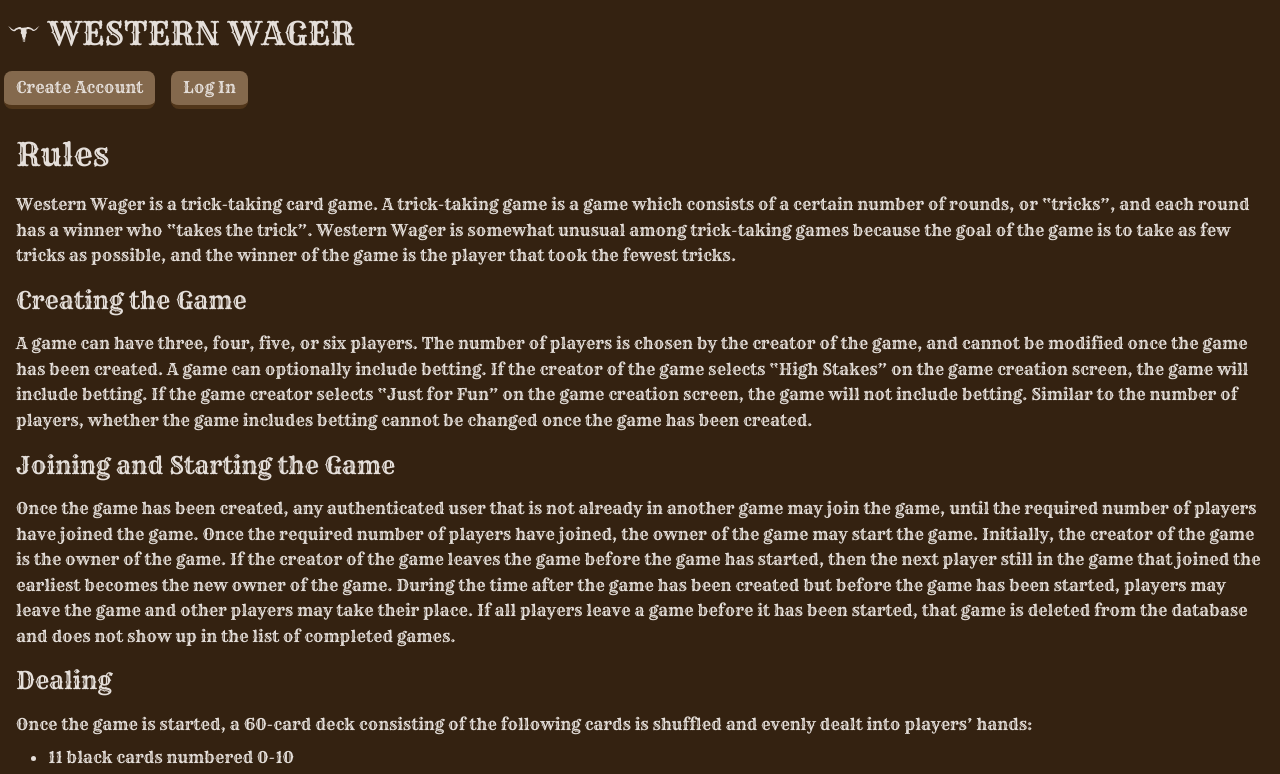
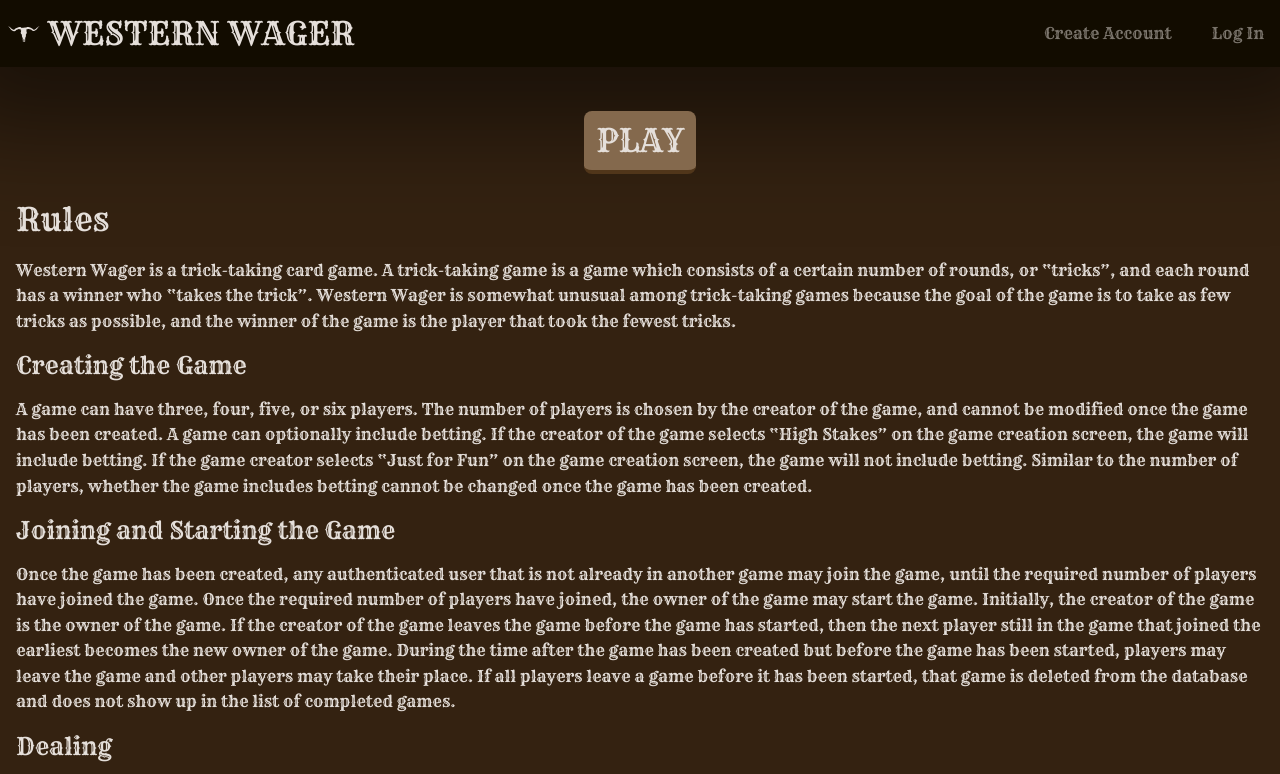
Before and after one commit to HannahLilyW/texas-showdown, a Vue app in the folder vue-project/: page / in a window 1280 px wide. Shown: the top 774 px of the page. Built offline with nearby package versions, Linux system fonts and the light colour scheme.

Commit message:
improve front page

```diff
--- a/vue-project/src/App.vue
+++ b/vue-project/src/App.vue
@@ -11,6 +11,14 @@ if (!username.value) {
 
 function goToLanding() {
   router.push('/');
+}
+
+function createAccount() {
+    router.push('/create-account');
+}
+
+function logIn() {
+    router.push('/login');
 }
 
 </script>
@@ -29,6 +37,14 @@ function goToLanding() {
       </div>
       <div class="button" @click="logout()">Log Out</div>
     </div>
+    <div v-else class="buttons-row">
+      <div class="subtle-button" @click="createAccount()">
+        Create Account
+      </div>
+      <div class="subtle-button" @click="logIn()">
+        Log In
+      </div>
+    </div>
   </header>
 
   <div class="container">
@@ -37,12 +53,13 @@ function goToLanding() {
 </template>
 
 <style scoped>
-
 header {
   width: 100%;
   display: flex;
   justify-content: space-between;
   flex-wrap: wrap;
+  background-color: var(--color-background-dark);
+  box-shadow: 0 0 100px 60px rgba(0, 0, 0, 0.5);
 }
 
 .user-info {
@@ -56,9 +73,9 @@ header {
   align-items: center;
   padding: 8px;
 }
+
 #title {
   font-size: 32px;
   padding-left: 8px;
 }
-
 </style>
--- a/vue-project/src/assets/base.css
+++ b/vue-project/src/assets/base.css
@@ -1,4 +1,5 @@
 :root {
+  --color-background-dark: #120C00;
   --color-background: #342211;
   --color-text: #E5DFDA;
 
--- a/vue-project/src/assets/main.css
+++ b/vue-project/src/assets/main.css
@@ -21,6 +21,10 @@ div, a {
   flex-wrap: wrap;
 }
 
+.buttons-row-center {
+  justify-content: center;
+}
+
 .button {
   background-color: var(--color-button);
   border: 0px;
@@ -35,6 +39,27 @@ div, a {
 
   margin: 4px;
   padding: 4px 12px;
+}
+
+.subtle-button {
+  border: 0px;
+  cursor: pointer;
+  text-align: center;
+  display: flex;
+  justify-content: center;
+  font-size: 16px;
+  white-space: nowrap;
+  margin: 4px;
+  padding: 4px 12px;
+  opacity: 0.5;
+}
+
+.subtle-button:hover {
+  opacity: 1;
+}
+
+.button-big {
+  font-size: 32px;
 }
 
 .button.active {
@@ -54,9 +79,8 @@ div, a {
 }
 
 .button.disabled {
-  background-color: var(--color-button-disabled);
+  opacity: 0.3;
   border-top-width: 0px;
-  border-bottom: 4px solid var(--color-button-disabled-shadow);
   cursor: not-allowed;
 }
 
--- a/vue-project/src/views/LandingPageView.vue
+++ b/vue-project/src/views/LandingPageView.vue
@@ -33,12 +33,16 @@ function getCurrentGame() {
     }
 }
 
-function createAccount() {
-    router.push('/create-account');
-}
-
-function logIn() {
-    router.push('/login');
+function playNow() {
+    if (username.value) {
+        if (!currentGame.value) {
+            router.push('/join-existing-game');
+        } else {
+            router.push('/active-game');
+        }
+    } else {
+        router.push('/create-account');
+    }
 }
 
 function createNewGame() {
@@ -67,7 +71,10 @@ getCurrentGame();
 
 <template>
     <nav v-if="!loading">
-        <div v-if="username" class="buttons-row">
+        <div class="buttons-row buttons-row-center">
+            <div class="button button-big" @click="playNow()">PLAY</div>
+        </div>
+        <!-- <div v-if="username" class="buttons-row">
             <div class="button" v-if="!currentGame" @click="createNewGame()">
                 Create New Game
             </div>
@@ -77,21 +84,21 @@ getCurrentGame();
             <div class="button" v-if="currentGame" @click="activeGame()">
                 Go to Active Game
             </div>
-            <!-- <div class="button" @click="viewCompletedGames()">
+            <div class="button" @click="viewCompletedGames()">
                 View Completed Games
             </div>
             <div class="button" @click="viewPlayerStatistics()">
                 View Player Statistics
-            </div> -->
-        </div>
-        <div v-else class="buttons-row">
+            </div>
+        </div> -->
+        <!-- <div v-else class="buttons-row">
             <div class="button" @click="createAccount()">
                 Create Account
             </div>
             <div class="button" @click="logIn()">
                 Log In
             </div>
-        </div>
+        </div> -->
     </nav>
     <div class="rules">
         <h1>Rules</h1>
@@ -154,6 +161,11 @@ getCurrentGame();
 </template>
 
 <style scoped>
+
+nav {
+    margin-top: 40px;
+}
+
 p, h1, h2, .rules {
     margin: 4px;
     padding: 4px;
```
